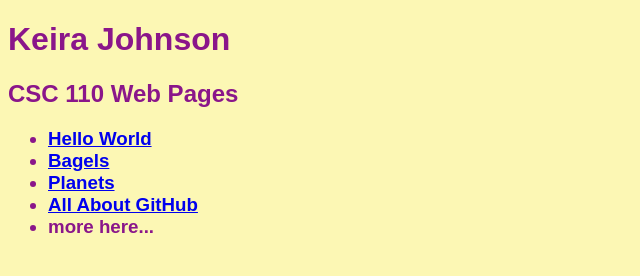
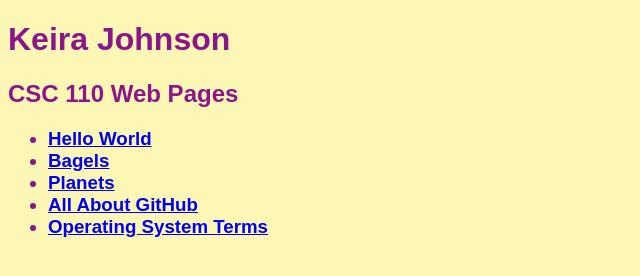
Before and after one commit to kjohnson-pvcc/kjohnson-pvcc.github.io, a plain HTML site: page index.html in a window 1280 px wide. Shown: the whole page, without its empty margins (0-640 px from the left). Drawn offline with Linux system fonts and the light colour scheme.

Commit message:
Update index.html

```diff
--- a/index.html
+++ b/index.html
@@ -19,7 +19,7 @@
 <li><a href = "bagels.html"> Bagels </a></li>
 <li><a href = "planets.html"> Planets </a></li>
 <li><a href = "githubinfo.html"> All About GitHub </a></li>
-<li>more here...</li>
+<li><a href = "opsys.html"> Operating System Terms </a></li>
 </ul>
 </h3>
 </body>
```
